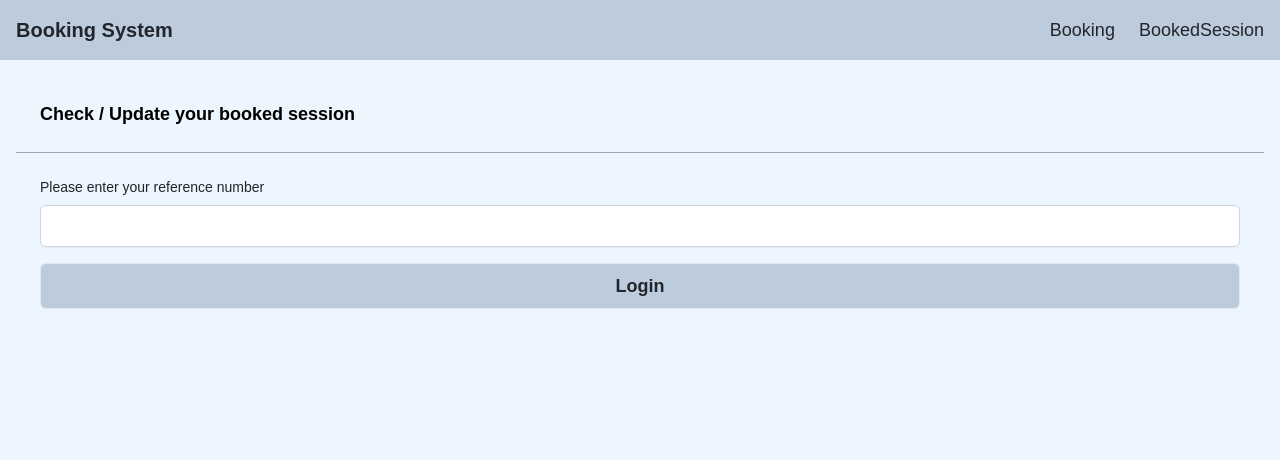
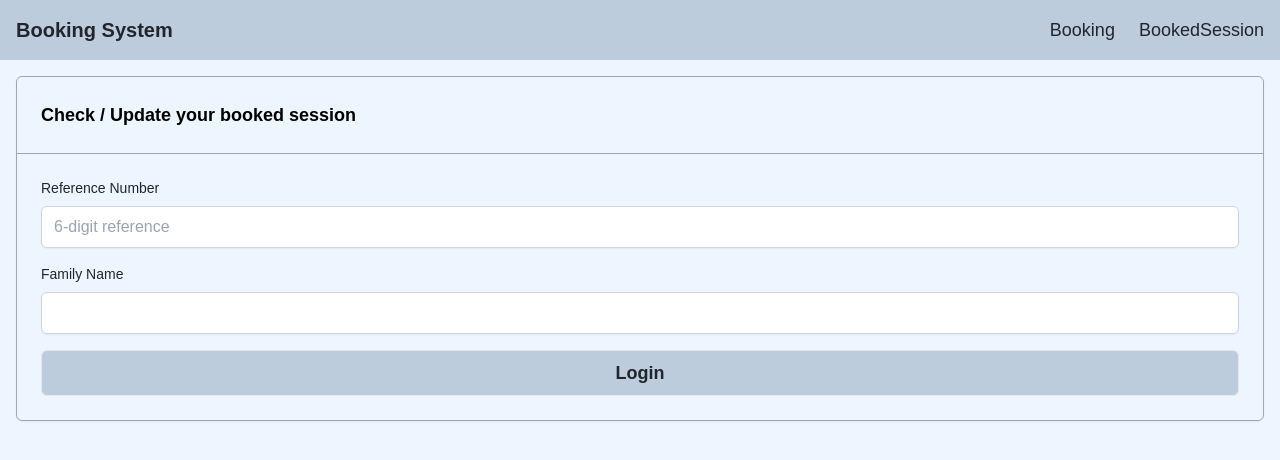
Before and after one commit to YiJieNG/booking-system-frontend, a Next.js app: page /bookedsession in a window 1280 px wide. Shown: the top 460 px of the page. Built offline with nearby package versions, Linux system fonts and the light colour scheme.

Commit message:
Login method modified. Now required not only ref num but also family name

```diff
--- a/src/app/bookedsession/page.js
+++ b/src/app/bookedsession/page.js
@@ -3,26 +3,28 @@
 import { useState, useEffect } from "react";
 import axios from "axios";
 
-const getBooking = async (refNumber) => {
+const getBooking = async (refNumber, familyName) => {
   try {
-    console.log(refNumber);
+    console.log(`Verifying booking: ${refNumber} for ${familyName}`);
     const response = await axios.get("http://127.0.0.1:5000/api/getBooking", {
       params: {
         ref_num: refNumber,
+        family_name: familyName,
       },
     });
-    // setBookedData(response.data);
     return response;
   } catch (err) {
     console.error("Error fetching booked data:", err);
-    setError("Failed to load availability data");
     throw err;
   }
 };
 
 export default function BookedSession() {
+  const [formData, setFormData] = useState({
+    refNumber: "",
+    familyName: "",
+  });
   const [errors, setErrors] = useState({});
-  const [refNumber, setRefNumber] = useState("");
   const [bookedData, setBookedData] = useState(null);
   const [isLoading, setIsLoading] = useState(false);
   const [isLogin, setIsLogin] = useState(false);
@@ -30,10 +32,17 @@ export default function BookedSession() {
 
   const validateForm = () => {
     const newErrors = {};
-    if (!refNumber) {
+
+    // Validate reference number
+    if (!formData.refNumber) {
       newErrors.refNumber = "Reference number is required";
-    } else if (!/^.{6}$/.test(refNumber)) {
+    } else if (!/^.{6}$/.test(formData.refNumber)) {
       newErrors.refNumber = "Please enter a valid reference number";
+    }
+
+    // Validate family name
+    if (!formData.familyName) {
+      newErrors.familyName = "Family name is required";
     }
 
     setErrors(newErrors);
@@ -46,16 +55,29 @@ export default function BookedSession() {
     if (validateForm()) {
       setIsSubmitting(true);
       try {
-        const response = await getBooking(refNumber);
+        const response = await getBooking(
+          formData.refNumber,
+          formData.familyName
+        );
         console.log(response.data);
         if (response.data.success) {
+          setBookedData(response.data.booking);
           setIsLogin(true);
         } else {
           // Handle unsuccessful verification
-          setErrors((prev) => ({ ...prev, refNumber: response.data.message }));
+          setErrors((prev) => ({
+            ...prev,
+            form:
+              response.data.message ||
+              "Invalid reference number or family name",
+          }));
         }
       } catch (error) {
         console.error("Error submitting form:", error);
+        setErrors((prev) => ({
+          ...prev,
+          form: "Failed to verify booking. Please try again.",
+        }));
       } finally {
         setIsSubmitting(false);
       }
@@ -64,12 +86,17 @@ export default function BookedSession() {
 
   const handleChange = (e) => {
     const { name, value } = e.target;
-    setRefNumber(value);
+    setFormData((prev) => ({
+      ...prev,
+      [name]: value,
+    }));
+
     // Clear error when user starts typing
     if (errors[name]) {
       setErrors((prev) => ({
         ...prev,
-        refNumber: "",
+        [name]: "",
+        form: "", // Clear general form error as well
       }));
     }
   };
@@ -80,13 +107,33 @@ export default function BookedSession() {
         <div className="flex flex-col md:flex-row gap-4">
           {isLogin ? (
             <div
-              className={`transition-all duration-500 ease-in-out w-full relative md:w-full`}
+              className={`transition-all duration-500 ease-in-out w-full relative md:w-full p-6 border border-[--blue3] rounded-md`}
             >
-              Login successfully
+              <h2 className="text-xl font-semibold mb-4">Booking Details</h2>
+              {bookedData && (
+                <div className="space-y-3">
+                  <p>
+                    <span className="font-medium">Reference Number:</span>{" "}
+                    {formData.refNumber}
+                  </p>
+                  <p>
+                    <span className="font-medium">Family Name:</span>{" "}
+                    {formData.familyName}
+                  </p>
+                  {/* Display other booking details here */}
+                  <p>
+                    <span className="font-medium">Date:</span> {bookedData.date}
+                  </p>
+                  <p>
+                    <span className="font-medium">Time:</span> {bookedData.time}
+                  </p>
+                  {/* Add more fields as needed */}
+                </div>
+              )}
             </div>
           ) : (
             <div
-              className={`transition-all duration-500 ease-in-out w-full relative md:w-full`}
+              className={`transition-all duration-500 ease-in-out w-full relative md:w-full border border-[--blue3] rounded-md shadow-sm`}
             >
               <div className="p-6 border-b border-[--blue3]">
                 <h2 className="text-lg font-semibold pr-4">
@@ -96,19 +143,21 @@ export default function BookedSession() {
               <div className="p-6">
                 <form onSubmit={handleSubmit}>
                   <div className="space-y-4">
+                    {/* Reference Number Field */}
                     <div className="space-y-2">
                       <label
-                        htmlFor="referenceNumber"
+                        htmlFor="refNumber"
                         className="block text-sm font-medium text-[--text-dark]"
                       >
-                        Please enter your reference number
+                        Reference Number
                       </label>
                       <input
                         type="text"
                         id="refNumber"
                         name="refNumber"
-                        value={refNumber}
+                        value={formData.refNumber}
                         onChange={handleChange}
+                        placeholder="6-digit reference"
                         className={`w-full px-3 py-2 border border-[--blue3] rounded-md shadow-sm focus:outline-none focus:ring-2 focus:ring-[--blue3] ${
                           errors.refNumber
                             ? "border-red-500"
@@ -121,9 +170,45 @@ export default function BookedSession() {
                         </p>
                       )}
                     </div>
+
+                    {/* Family Name Field */}
+                    <div className="space-y-2">
+                      <label
+                        htmlFor="familyName"
+                        className="block text-sm font-medium text-[--text-dark]"
+                      >
+                        Family Name
+                      </label>
+                      <input
+                        type="text"
+                        id="familyName"
+                        name="familyName"
+                        value={formData.familyName}
+                        onChange={handleChange}
+                        className={`w-full px-3 py-2 border border-[--blue3] rounded-md shadow-sm focus:outline-none focus:ring-2 focus:ring-[--blue3] ${
+                          errors.familyName
+                            ? "border-red-500"
+                            : "border-gray-300"
+                        }`}
+                      />
+                      {errors.familyName && (
+                        <p className="text-red-500 text-sm mt-1">
+                          {errors.familyName}
+                        </p>
+                      )}
+                    </div>
+
+                    {/* General Form Error Message */}
+                    {errors.form && (
+                      <div className="p-3 bg-red-50 border border-red-200 rounded-md">
+                        <p className="text-red-600 text-sm">{errors.form}</p>
+                      </div>
+                    )}
+
                     <button
                       type="submit"
-                      className={`w-full py-2 px-4 rounded-md focus:outline-none focus:ring-2 focus:ring-[--blue3] focus:ring-offset-2 transition-colors duration-200 bg-[--blue2] text-[--text-dark] border hover:border-[--text-hover] hover:bg-[--green]`}
+                      disabled={isSubmitting}
+                      className={`w-full py-2 px-4 rounded-md focus:outline-none focus:ring-2 focus:ring-[--blue3] focus:ring-offset-2 transition-colors duration-200 bg-[--blue2] text-[--text-dark] border hover:border-[--text-hover] hover:bg-[--green] disabled:opacity-70 disabled:cursor-not-allowed`}
                     >
                       <h2 className="text-lg font-semibold">
                         {isSubmitting ? "Verifying..." : "Login"}
```
